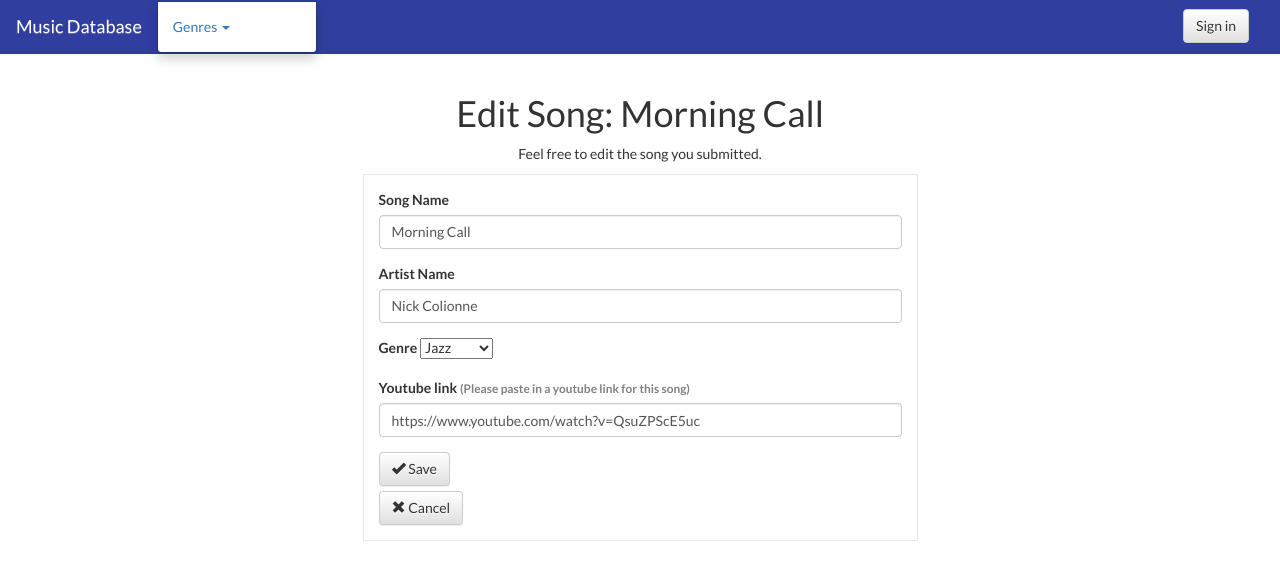
After one commit to tlabna/item-catalog, a Flask app: page /genre/1/song/1/ in a window 1280 px wide. The commit adds this page. Shown: the top 580 px of the page. Run offline with Flask 2, Linux system fonts and the light colour scheme; some libraries are stand-ins or nearby versions.

Commit message:
Add editsong.html, contains form for user to edit song. Tested with no errors.

```diff
--- a/vagrant/catalog/main.py
+++ b/vagrant/catalog/main.py
@@ -64,6 +64,30 @@ def showGenreSongs(genre_id):
     current_genre = session.query(Genre).filter_by(id = genre_id).one()
     return render_template('public_songs.html', genres = genres, songs = songs, curr_genre = current_genre)
 
+@app.route('/genre/<int:genre_id>/song/<int:song_id>/', methods=['GET', 'POST'])
+def editSong(genre_id, song_id):
+    editedSong = session.query(Song).filter_by(id = song_id).one()
+    genre = session.query(Genre).filter_by(id = genre_id).one()
+    genres = session.query(Genre).order_by(asc(Genre.name))
+
+    if request.method == 'POST':
+        if request.form['song-name']:
+            editedSong.name = request.form['song-name']
+        if request.form['artist-name']:
+            editedSong.artist_name = request.form['artist-name']
+        if request.form['youtube_url']:
+            # Decided to be more user friendly and ask users to enter a youtube url. Since the url is consistent and only the query_id changes, I extract the query id from the url
+            youtube_id = request.form['youtube_url'].split("v=", 1)[1]
+            editedSong.youtube_id = youtube_id
+        if request.form['genre_id']:
+            editedSong.genre_id = request.form['genre_id']
+        session.add(editedSong)
+        session.commit()
+        flash('Song Successfully Edited')
+        return redirect(url_for('showGenreSongs', genre_id = editedSong.genre_id))
+    else:
+        return render_template('editsong.html', genre = genre, genres = genres, song = editedSong)
+
 
 if __name__ == '__main__':
     app.secret_key = 'super_secret_key'
--- a/vagrant/catalog/static/css/styles.css
+++ b/vagrant/catalog/static/css/styles.css
@@ -89,3 +89,17 @@ body {
     margin-bottom: 0;
     margin-top: 5px;
 }
+
+/* editsong.html */
+.music-form {
+    border: 1px solid #E9E9E9;
+    padding: 15px;
+}
+
+.grey-text {
+    color: grey;
+}
+
+form {
+    margin-bottom: 5px;
+}
--- /dev/null
+++ b/vagrant/catalog/templates/editsong.html
@@ -0,0 +1,42 @@
+{% extends "base.html" %} {% block content %}
+<section class="row">
+    <section class="col-xs-12 text-center">
+        <h1>Edit Song: {{ song.name }}</h1>
+        <p>Feel free to edit the song you submitted.</p>
+    </section>
+</section>
+<section class="row">
+    <div class="col-xs-6 col-xs-offset-3">
+        <section class="music-form">
+            <form action="{{url_for('editSong', genre_id = genre.id, song_id = song.id)}}" method="post">
+                <div class="form-group">
+                    <label for="song-name">Song Name</label>
+                    <input type="text" class="form-control" name="song-name" value="{{ song.name }}">
+                </div>
+                <div class="form-group">
+                    <label for="artist-name">Artist Name</label>
+                    <input type="text" class="form-control" name="artist-name" value="{{ song.artist_name }}">
+                </div>
+                <div class="form-group">
+                    <label for="genre_id">Genre</label>
+                    <select name="genre_id">
+                        <option value="{{ song.genre.id }}">{{song.genre.name}}</option>
+                        {% for genre in genres %} {% if song.genre.id != genre.id %}
+                        <option value="{{ genre.id }}">{{ genre.name }}</option>
+                        {% endif %} {% endfor %}
+                    </select>
+                </div>
+                <div class="form-group">
+                    <label for="youtube_url">Youtube link <small class="grey-text">(Please paste in a youtube link for this song)</small></label>
+                    <input type="text" class="form-control" name="youtube_url" value="https://www.youtube.com/watch?v={{ song.youtube_id }}">
+                </div>
+                <button type="submit" class="btn btn-default" name="submit" type="submit">
+                    <span class="glyphicon glyphicon-ok" aria-hidden="true"></span> Save</button>
+            </form>
+            <a href="{{url_for('showGenres')}}">
+                <button class="btn btn-default delete"><span class="glyphicon glyphicon-remove" aria-hidden="true"></span> Cancel</button>
+            </a>
+        </section>
+    </div>
+</section>
+{% endblock %}
--- a/vagrant/catalog/templates/main.html
+++ b/vagrant/catalog/templates/main.html
@@ -17,7 +17,7 @@
                 </a>
             </article>
             {% endfor %}
-        </div>
+        </section>
     </div>
-</div>
+</section>
 {% endblock %}
--- a/vagrant/catalog/templates/public_songs.html
+++ b/vagrant/catalog/templates/public_songs.html
@@ -18,7 +18,7 @@
                 </div>
             </article>
             {% endfor %}
-        </div>
+        </section>
     </div>
-</div>
+</section>
 {% endblock %}
```
Also changed, not shown: vagrant/catalog/music.db.
